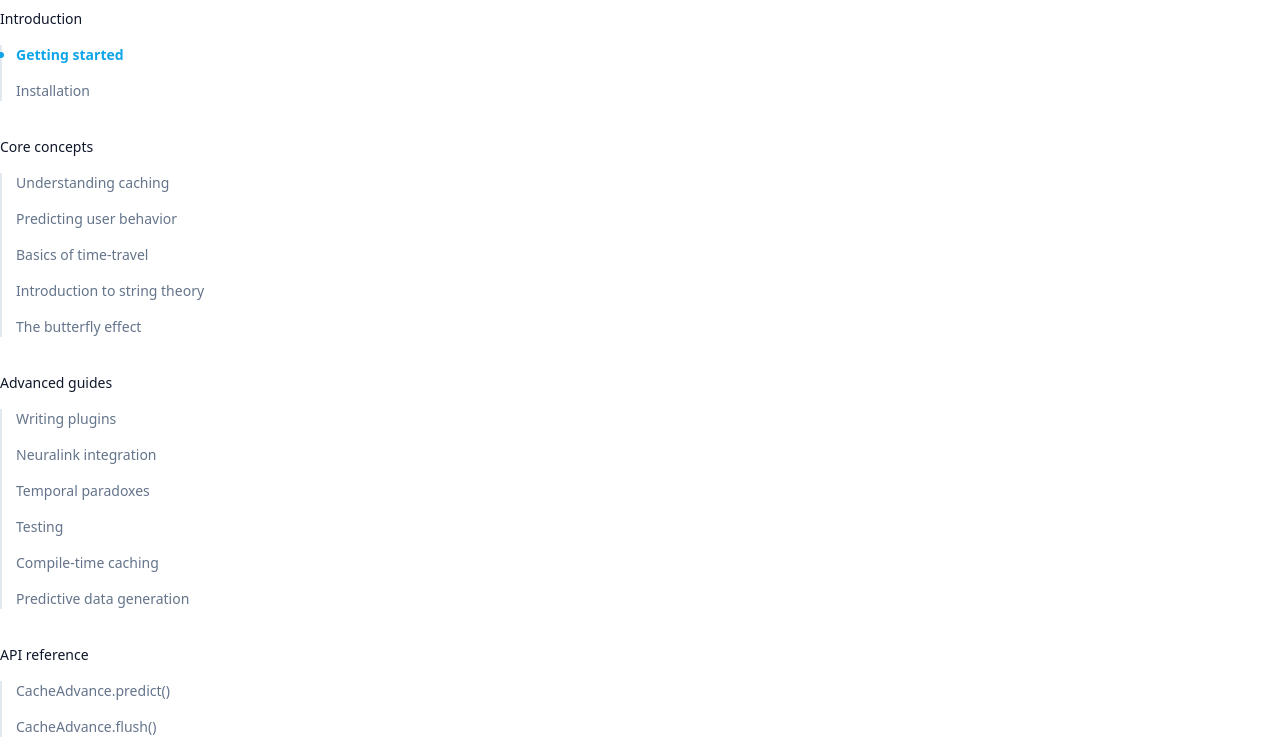
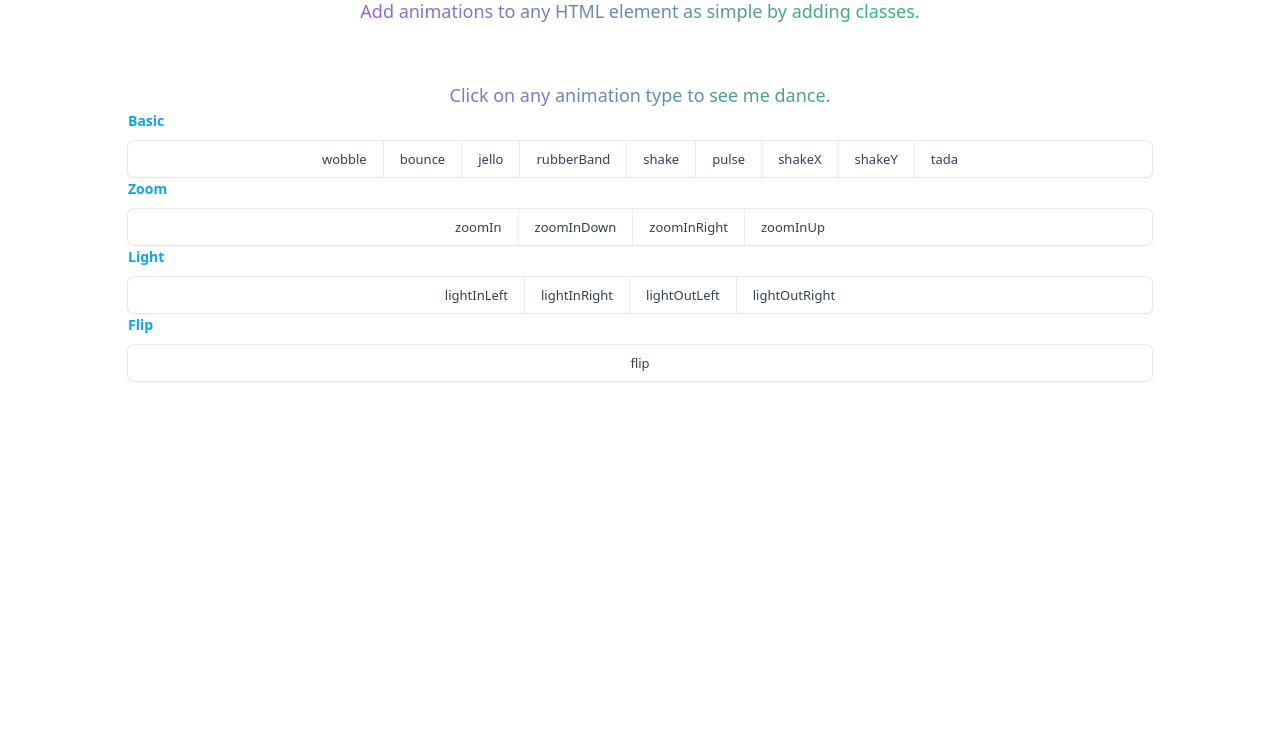
Before and after one commit to Jithinqw/papperanimate, a website: page site/index.html in a window 1280 px wide. Shown: the part 87-824 px from the top of the page. After the commit the page ends 800 px from the top, so only its background shows below. Drawn offline with nearby package versions, Linux system fonts and the light colour scheme; a small style sheet from the web is missing.

Commit message:
Site changes

```diff
--- a/site/index.html
+++ b/site/index.html
@@ -1,131 +1,151 @@
 <!DOCTYPE html>
-<html>
+<html lang="en">
     <head>
         <meta charset="UTF-8">
+        <meta name="description" content="Instant CSS animations">
+        <meta name="keywords" content="CSS, Animation">
+        <meta name="author" content="Jithin Zacharia">
         <meta name="viewport" content="width=device-width, initial-scale=1.0">
         <script src="https://cdn.tailwindcss.com"></script>
         <link
-            href="https://cdn.jsdelivr.net/npm/papperanimate@0.0.6/papperanimate.min.css"
-            rel="stylesheet"
-            crossorigin="anonymous"
-        />
-        <title>
-            Papper Animate - Docs
-        </title>
+            href="https://cdn.jsdelivr.net/npm/papperanimate@0.0.8/papperanimate.min.css"
+            rel="stylesheet" crossorigin="anonymous">
+        </link>
+        <title>Papper Animate - Docs</title>
     </head>
     <body>
-        <h1 class="text-3xl lg:text-5xl text-center mb-12">Papper Animate</h1>
-        <nav class="text-base lg:text-sm w-64 pr-8 xl:w-72 xl:pr-16">
-            <ul role="list" class="space-y-9">
-                <li>
-                    <h2 class="font-display font-medium text-slate-900 dark:text-white">Introduction</h2>
-                    <ul role="list" class="mt-2 space-y-2 border-l-2 border-slate-100 dark:border-slate-800 lg:mt-4 lg:space-y-4 lg:border-slate-200">
-                        <li class="relative">
-                            <a class="block w-full pl-3.5 before:pointer-events-none before:absolute before:-left-1 before:top-1/2 before:h-1.5 before:w-1.5 before:-translate-y-1/2 before:rounded-full font-semibold text-sky-500 before:bg-sky-500" href="/">Getting started</a>
-                        </li>
-                        <li class="relative">
-                            <a class="block w-full pl-3.5 before:pointer-events-none before:absolute before:-left-1 before:top-1/2 before:h-1.5 before:w-1.5 before:-translate-y-1/2 before:rounded-full text-slate-500 before:hidden before:bg-slate-300 hover:text-slate-600 hover:before:block dark:text-slate-400 dark:before:bg-slate-700 dark:hover:text-slate-300" href="/docs/installation">Installation</a>
-                        </li>
-                    </ul>
-                </li>
-                <li>
-                    <h2 class="font-display font-medium text-slate-900 dark:text-white">Core concepts</h2>
-                    <ul role="list" class="mt-2 space-y-2 border-l-2 border-slate-100 dark:border-slate-800 lg:mt-4 lg:space-y-4 lg:border-slate-200">
-                        <li class="relative">
-                            <a
-                                class="block w-full pl-3.5 before:pointer-events-none before:absolute before:-left-1 before:top-1/2 before:h-1.5 before:w-1.5 before:-translate-y-1/2 before:rounded-full text-slate-500 before:hidden before:bg-slate-300 hover:text-slate-600 hover:before:block dark:text-slate-400 dark:before:bg-slate-700 dark:hover:text-slate-300"
-                                href="/docs/understanding-caching">
-                                Understanding caching
-                            </a>
-                        </li>
-                        <li class="relative">
-                            <a
-                                class="block w-full pl-3.5 before:pointer-events-none before:absolute before:-left-1 before:top-1/2 before:h-1.5 before:w-1.5 before:-translate-y-1/2 before:rounded-full text-slate-500 before:hidden before:bg-slate-300 hover:text-slate-600 hover:before:block dark:text-slate-400 dark:before:bg-slate-700 dark:hover:text-slate-300"
-                                href="/docs/predicting-user-behavior">
-                                Predicting user behavior
-                            </a>
-                        </li>
-                        <li class="relative">
-                            <a
-                                class="block w-full pl-3.5 before:pointer-events-none before:absolute before:-left-1 before:top-1/2 before:h-1.5 before:w-1.5 before:-translate-y-1/2 before:rounded-full text-slate-500 before:hidden before:bg-slate-300 hover:text-slate-600 hover:before:block dark:text-slate-400 dark:before:bg-slate-700 dark:hover:text-slate-300"
-                                href="/docs/basics-of-time-travel">
-                                Basics of time-travel
-                            </a>
-                        </li>
-                        <li class="relative">
-                            <a
-                                class="block w-full pl-3.5 before:pointer-events-none before:absolute before:-left-1 before:top-1/2 before:h-1.5 before:w-1.5 before:-translate-y-1/2 before:rounded-full text-slate-500 before:hidden before:bg-slate-300 hover:text-slate-600 hover:before:block dark:text-slate-400 dark:before:bg-slate-700 dark:hover:text-slate-300"
-                                href="/docs/introduction-to-string-theory">
-                                Introduction to string theory
-                            </a>
-                        </li>
-                        <li class="relative">
-                            <a
-                                class="block w-full pl-3.5 before:pointer-events-none before:absolute before:-left-1 before:top-1/2 before:h-1.5 before:w-1.5 before:-translate-y-1/2 before:rounded-full text-slate-500 before:hidden before:bg-slate-300 hover:text-slate-600 hover:before:block dark:text-slate-400 dark:before:bg-slate-700 dark:hover:text-slate-300"
-                                href="/docs/the-butterfly-effect">
-                                The butterfly effect
-                            </a>
-                            </li>
-                        </ul>
-                    </li>
-                    <li>
-                        <h2 class="font-display font-medium text-slate-900 dark:text-white">Advanced guides</h2>
-                        <ul role="list" class="mt-2 space-y-2 border-l-2 border-slate-100 dark:border-slate-800 lg:mt-4 lg:space-y-4 lg:border-slate-200">
-                            <li class="relative">
-                                <a
-                                    class="block w-full pl-3.5 before:pointer-events-none before:absolute before:-left-1 before:top-1/2 before:h-1.5 before:w-1.5 before:-translate-y-1/2 before:rounded-full text-slate-500 before:hidden before:bg-slate-300 hover:text-slate-600 hover:before:block dark:text-slate-400 dark:before:bg-slate-700 dark:hover:text-slate-300"
-                                    href="/docs/writing-plugins">
-                                    Writing plugins
-                                </a>
-                            </li>
-                            <li class="relative">
-                                <a
-                                    class="block w-full pl-3.5 before:pointer-events-none before:absolute before:-left-1 before:top-1/2 before:h-1.5 before:w-1.5 before:-translate-y-1/2 before:rounded-full text-slate-500 before:hidden before:bg-slate-300 hover:text-slate-600 hover:before:block dark:text-slate-400 dark:before:bg-slate-700 dark:hover:text-slate-300"
-                                    href="/docs/neuralink-integration">
-                                    Neuralink integration
-                                </a>
-                            </li>
-                            <li class="relative">
-                                <a
-                                    class="block w-full pl-3.5 before:pointer-events-none before:absolute before:-left-1 before:top-1/2 before:h-1.5 before:w-1.5 before:-translate-y-1/2 before:rounded-full text-slate-500 before:hidden before:bg-slate-300 hover:text-slate-600 hover:before:block dark:text-slate-400 dark:before:bg-slate-700 dark:hover:text-slate-300"
-                                    href="/docs/temporal-paradoxes">
-                                    Temporal paradoxes
-                                </a>
-                            </li>
-                            <li class="relative">
-                                <a class="block w-full pl-3.5 before:pointer-events-none before:absolute before:-left-1 before:top-1/2 before:h-1.5 before:w-1.5 before:-translate-y-1/2 before:rounded-full text-slate-500 before:hidden before:bg-slate-300 hover:text-slate-600 hover:before:block dark:text-slate-400 dark:before:bg-slate-700 dark:hover:text-slate-300" href="/docs/testing">Testing</a>
-                            </li>
-                            <li class="relative">
-                                <a class="block w-full pl-3.5 before:pointer-events-none before:absolute before:-left-1 before:top-1/2 before:h-1.5 before:w-1.5 before:-translate-y-1/2 before:rounded-full text-slate-500 before:hidden before:bg-slate-300 hover:text-slate-600 hover:before:block dark:text-slate-400 dark:before:bg-slate-700 dark:hover:text-slate-300" href="/docs/compile-time-caching">Compile-time caching</a>
-                            </li>
-                            <li class="relative">
-                                <a class="block w-full pl-3.5 before:pointer-events-none before:absolute before:-left-1 before:top-1/2 before:h-1.5 before:w-1.5 before:-translate-y-1/2 before:rounded-full text-slate-500 before:hidden before:bg-slate-300 hover:text-slate-600 hover:before:block dark:text-slate-400 dark:before:bg-slate-700 dark:hover:text-slate-300" href="/docs/predictive-data-generation">Predictive data generation</a>
-                            </li>
-                        </ul>
-                    </li>
-                    <li>
-                        <h2 class="font-display font-medium text-slate-900 dark:text-white">
-                            API reference
-                        </h2>
-                        <ul role="list" class="mt-2 space-y-2 border-l-2 border-slate-100 dark:border-slate-800 lg:mt-4 lg:space-y-4 lg:border-slate-200">
-                            <li class="relative">
-                                <a
-                                    class="block w-full pl-3.5 before:pointer-events-none before:absolute before:-left-1 before:top-1/2 before:h-1.5 before:w-1.5 before:-translate-y-1/2 before:rounded-full text-slate-500 before:hidden before:bg-slate-300 hover:text-slate-600 hover:before:block dark:text-slate-400 dark:before:bg-slate-700 dark:hover:text-slate-300"
-                                    href="/docs/cacheadvance-predict">
-                                    CacheAdvance.predict()
-                                </a>
-                            </li>
-                            <li class="relative">
-                                <a
-                                    class="block w-full pl-3.5 before:pointer-events-none before:absolute before:-left-1 before:top-1/2 before:h-1.5 before:w-1.5 before:-translate-y-1/2 before:rounded-full text-slate-500 before:hidden before:bg-slate-300 hover:text-slate-600 hover:before:block dark:text-slate-400 dark:before:bg-slate-700 dark:hover:text-slate-300"
-                                    href="/docs/cacheadvance-flush">
-                                    CacheAdvance.flush()
-                                </a>
+        <div class="relative max-w-5xl mx-auto">
+            <h1 role="heading" class="text-slate-900 font-extrabold text-4xl sm:text-5xl lg:text-6xl tracking-tight text-center dark:text-white text-transparent bg-clip-text bg-gradient-to-r from-blue-500 to-purple-500 papperanimate_animated papperanimate_wobble">
+                Papper Animate
+            </h1>
+            <p class="mt-6 text-lg text-center max-w-3xl mx-auto dark:text-slate-400 text-transparent bg-clip-text bg-gradient-to-l from-green-500 to-purple-500 papperanimate_animated papperanimate_jello">
+                Add animations to any HTML element as simple by adding classes.
+            </p>
+        </div>
+        <div class="relative max-w-5xl mx-auto pt-12 sm:pt-8 lg:pt-18">
+            <div>
+                <p id="targetDancer" class="mt-6 text-lg text-center max-w-3xl mx-auto dark:text-slate-400 text-transparent bg-clip-text bg-gradient-to-l from-green-500 to-purple-500">
+                    Click on any animation type to see me dance.
+                </p>
+            </div>
+            <!-- Basic -->
+            <div class="mb-2 text-sm leading-6 font-semibold text-sky-500 dark:text-sky-400">Basic</div>
+            <div id="basicAnimeList" class="pointer-events-auto flex divide-x justify-center justify-items-center items-center divide-slate-400/20 overflow-hidden rounded-md bg-white text-[0.8125rem] font-medium leading-5 text-slate-700 shadow-sm ring-1 ring-slate-700/10"></div>
+            <!-- Zoom -->
+            <div class="mb-2 text-sm leading-6 font-semibold text-sky-500 dark:text-sky-400">Zoom</div>
+            <div id="zoomAnimeList" class="pointer-events-auto flex divide-x justify-center justify-items-center items-center divide-slate-400/20 overflow-hidden rounded-md bg-white text-[0.8125rem] font-medium leading-5 text-slate-700 shadow-sm ring-1 ring-slate-700/10"></div>
+            <!-- light -->
+            <div class="mb-2 text-sm leading-6 font-semibold text-sky-500 dark:text-sky-400">Light</div>
+            <div id="lightAnimeList" class="pointer-events-auto flex divide-x justify-center justify-items-center items-center divide-slate-400/20 overflow-hidden rounded-md bg-white text-[0.8125rem] font-medium leading-5 text-slate-700 shadow-sm ring-1 ring-slate-700/10"></div>
+            <!-- flip -->
+            <div class="mb-2 text-sm leading-6 font-semibold text-sky-500 dark:text-sky-400">Flip</div>
+            <div id="flipAnimeList" class="pointer-events-auto flex divide-x justify-center justify-items-center items-center divide-slate-400/20 overflow-hidden rounded-md bg-white text-[0.8125rem] font-medium leading-5 text-slate-700 shadow-sm ring-1 ring-slate-700/10"></div>
+        </div>
+    </body>
+    <script>
+        // Common constants
+        const styleList = ['py-2', 'px-4', 'hover:bg-slate-50'];
+        const styleCommon = 'papperanimate_animated';
+        const styleMap = [
+            {animeName:'wobble', papperAnimeClassName:'papperanimate_wobble', id:'basicAnimeList'},
+            {animeName:'bounce', papperAnimeClassName:'papperanimate_bounce', id:'basicAnimeList'},
+            {animeName:'jello', papperAnimeClassName:'papperanimate_jello', id:'basicAnimeList'},
+            {animeName:'rubberBand', papperAnimeClassName:'papperanimate_rubberBand', id:'basicAnimeList'},
+            {animeName:'shake', papperAnimeClassName:'papperanimate_shake', id:'basicAnimeList'},
+            {animeName:'pulse', papperAnimeClassName:'papperanimate_pulse', id:'basicAnimeList'},
+            {animeName:'shakeX', papperAnimeClassName:'papperanimate_shakeX', id:'basicAnimeList'},
+            {animeName:'shakeY', papperAnimeClassName:'papperanimate_shakeY', id:'basicAnimeList'},
+            {animeName:'tada', papperAnimeClassName:'papperanimate_tada', id:'basicAnimeList'},
 
-                        </li>
-                    </ul>
-                </li>
-            </ul>
-        </nav>
-    </body>
+            {animeName:'flip', papperAnimeClassName:'papperanimate_flip', id:'flipAnimeList'},
+
+            {animeName:'zoomIn', papperAnimeClassName:'papperanimate_zoomIn', id:'zoomAnimeList'},
+            {animeName:'zoomInDown', papperAnimeClassName:'papperanimate_zoomInDown', id:'zoomAnimeList'},
+            {animeName:'zoomInRight', papperAnimeClassName:'papperanimate_zoomInRight', id:'zoomAnimeList'},
+            {animeName:'zoomInUp', papperAnimeClassName:'papperanimate_zoomInUp', id:'zoomAnimeList'},
+
+            {animeName:'lightInLeft', papperAnimeClassName:'papperanimate_lightSpeedInLeft', id:'lightAnimeList'},
+            {animeName:'lightInRight', papperAnimeClassName:'papperanimate_lightSpeedInRight', id:'lightAnimeList'},
+            {animeName:'lightOutLeft', papperAnimeClassName:'papperanimate_lightSpeedOutLeft', id:'lightAnimeList'},
+            {animeName:'lightOutRight', papperAnimeClassName:'papperanimate_lightSpeedOutRight', id:'lightAnimeList'},
+
+        ];
+        const basicAnime = styleMap && styleMap.length > 0 && styleMap.filter((e) => !!e && e.id === 'basicAnimeList');
+        const zoomAnime = styleMap && styleMap.length > 0 && styleMap.filter((e) => !!e && e.id === 'zoomAnimeList');
+        const lightAnime = styleMap && styleMap.length > 0 && styleMap.filter((e) => !!e && e.id === 'lightAnimeList');
+        const flipAnime = styleMap && styleMap.length > 0 && styleMap.filter((e) => !!e && e.id === 'flipAnimeList');
+
+        /**
+         * @function trigger
+         * Process click event.
+        **/
+        function trigger (e) {
+            const targetText = e.target.innerHTML;
+            const foundObj = styleMap && styleMap.length > 0 &&
+                styleMap.find((target) => !!target && target.animeName === targetText);
+            const targetDanceEle = document.getElementById('targetDancer');
+            const lastOne = targetDanceEle.classList[targetDanceEle.classList.length - 1];
+            const secondLastOne = targetDanceEle.classList[targetDanceEle.classList.length - 2];
+            const isclassPreviouslyAdded = lastOne.search('papperanimate_')
+            if(isclassPreviouslyAdded >= 0) {
+                targetDanceEle.classList.remove(lastOne);
+                targetDanceEle.classList.remove(secondLastOne);
+            }
+            targetDanceEle.classList.add(styleCommon);
+            targetDanceEle.classList.add(foundObj.papperAnimeClassName);
+        }
+
+        // Initial render processing
+        basicAnime && basicAnime.length > 0 && basicAnime.map((e, i) => {
+            const divEle = document.createElement("div");
+            const node = document.createTextNode(e.animeName);
+            divEle.appendChild(node);
+            divEle.onclick=trigger;
+            styleList.map((ele, index) => {
+                divEle.classList.add(ele);
+            });
+            divEle.style.cursor = "pointer";
+            const sideBarList = document.getElementById("basicAnimeList");
+            sideBarList.appendChild(divEle);
+        });
+
+        zoomAnime && zoomAnime.length > 0 && zoomAnime.map((e, i) => {
+            const divEle = document.createElement("div");
+            const node = document.createTextNode(e.animeName);
+            divEle.appendChild(node);
+            divEle.onclick=trigger;
+            styleList.map((ele, index) => {
+                divEle.classList.add(ele);
+            });
+            divEle.style.cursor = "pointer";
+            const sideBarList = document.getElementById("zoomAnimeList");
+            sideBarList.appendChild(divEle);
+        });
+
+        lightAnime && lightAnime.length > 0 && lightAnime.map((e, i) => {
+            const divEle = document.createElement("div");
+            const node = document.createTextNode(e.animeName);
+            divEle.appendChild(node);
+            divEle.onclick=trigger;
+            styleList.map((ele, index) => {
+                divEle.classList.add(ele);
+            })
+            divEle.style.cursor = "pointer";
+            const sideBarList = document.getElementById("lightAnimeList");
+            sideBarList.appendChild(divEle);
+        });
+
+        flipAnime && flipAnime.length > 0 && flipAnime.map((e, i) => {
+            const divEle = document.createElement("div");
+            const node = document.createTextNode(e.animeName);
+            divEle.appendChild(node);
+            divEle.onclick=trigger;
+            styleList.map((ele, index) => {
+                divEle.classList.add(ele);
+            });
+            divEle.style.cursor = "pointer";
+            const sideBarList = document.getElementById("flipAnimeList");
+            sideBarList.appendChild(divEle);
+        });
+    </script>
 </html>
```
